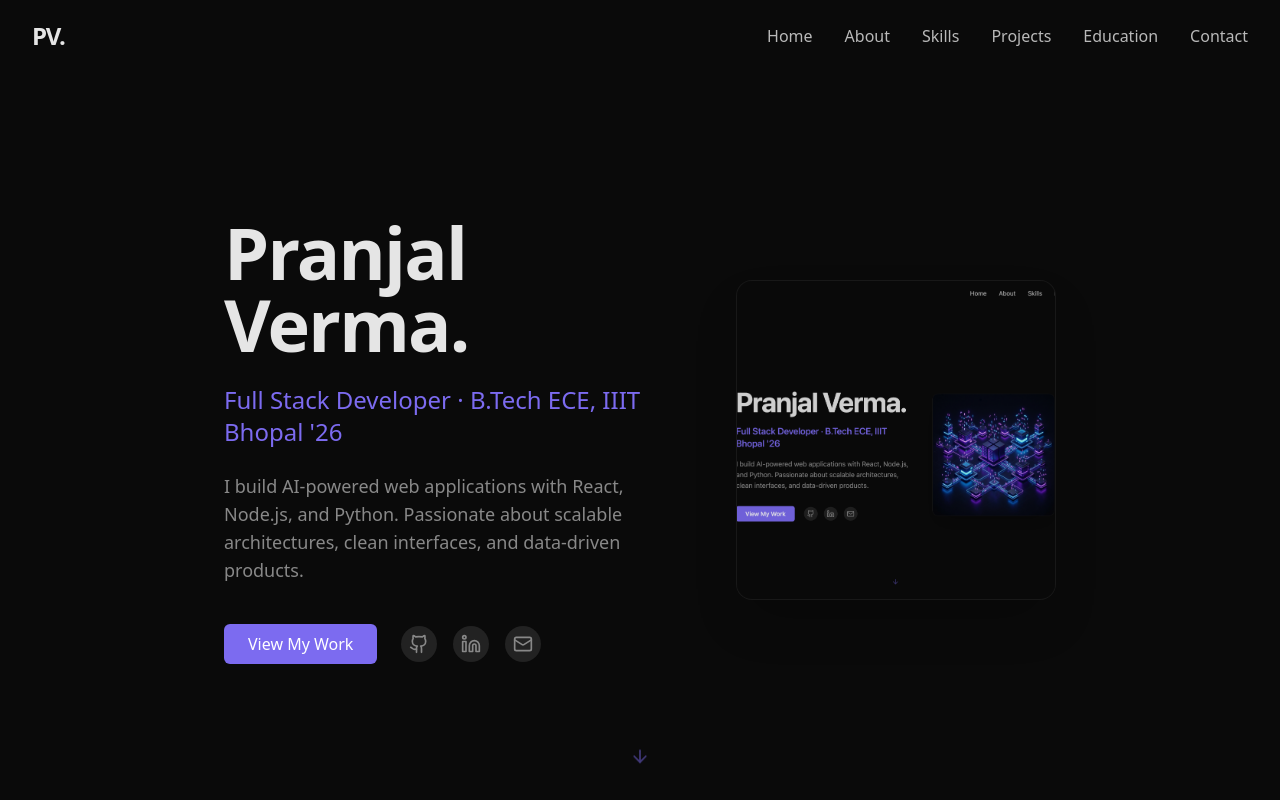
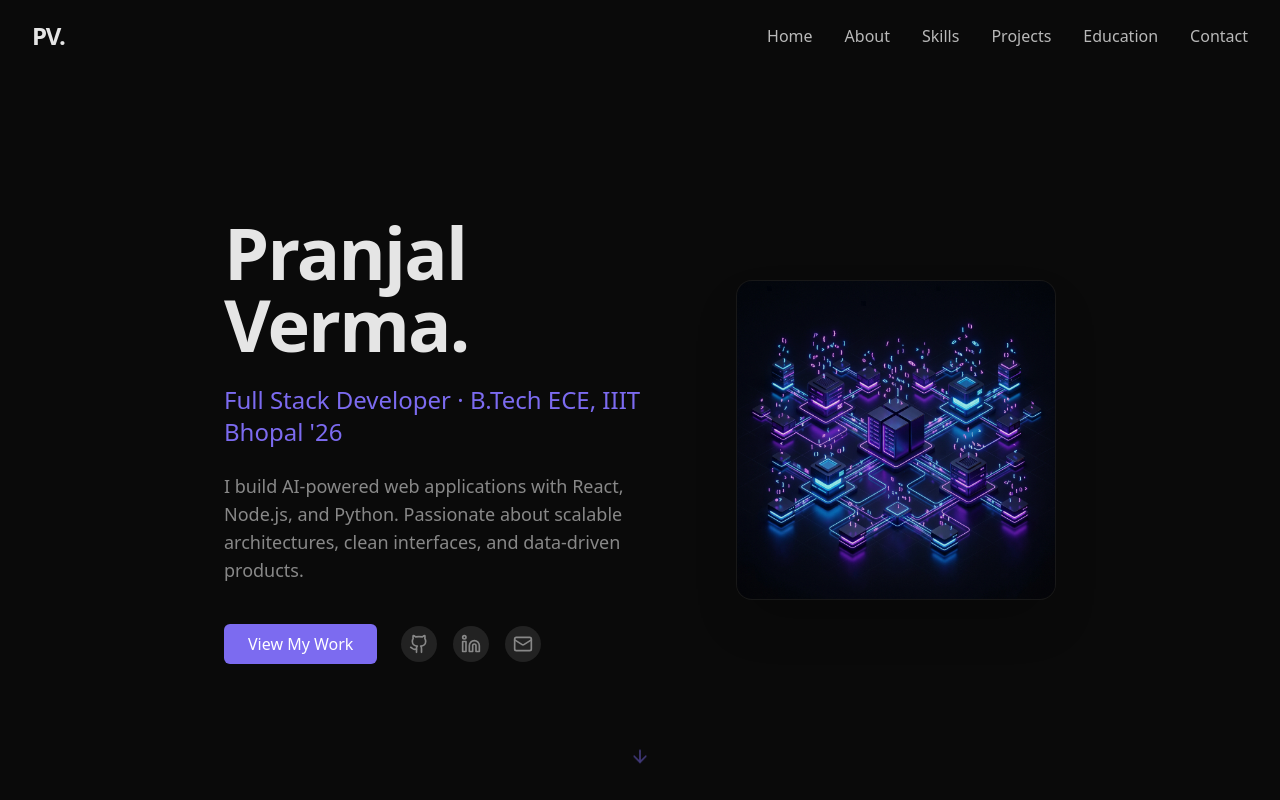
Before and after one commit to pran-ekaiva006/portfolio, a React (Vite) app: page / in a window 1280 px wide. Shown: the top 800 px of the page. Built offline with nearby package versions, Linux system fonts and the light colour scheme.

Commit message:
fix herosection

```diff
--- a/src/components/HeroSection.jsx
+++ b/src/components/HeroSection.jsx
@@ -41,7 +41,7 @@ export const Herosection = () => {
 
         <div className="w-64 h-64 md:w-80 md:h-80 rounded-2xl overflow-hidden shadow-2xl animate-fade-up flex items-center justify-center border border-border/50 bg-secondary/20">
           <img
-            src="/banner2.png"
+            src="/public/hero_graphic.png"
             alt="Hero Banner"
             className="w-full h-full object-cover opacity-90 hover:opacity-100 hover:scale-105 transition-all duration-500"
           />
```
